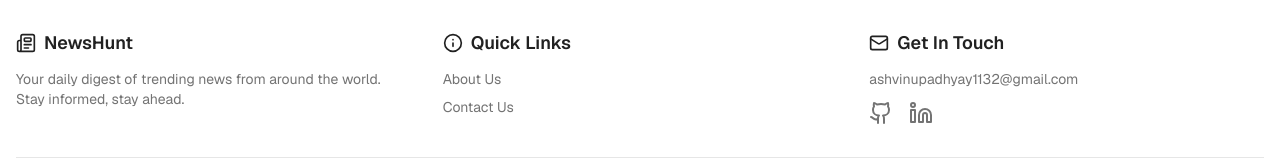
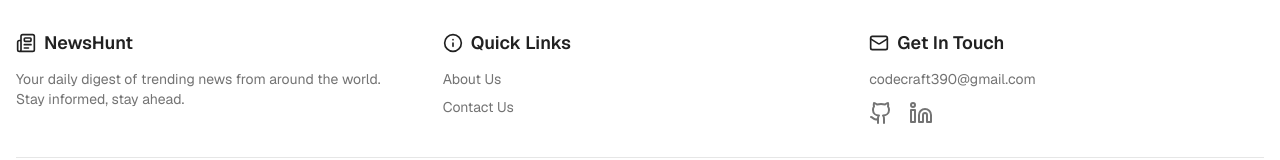
Before and after one commit to ashvinupadhyay1132/news, a Next.js app: page / in a window 1280 px wide. Shown: the part 526-686 px from the top of the page. Built offline with nearby package versions, Linux system fonts and the light colour scheme; no server answers.

Commit message:
Update footer.tsx
update email

```diff
--- a/src/components/layout/footer.tsx
+++ b/src/components/layout/footer.tsx
@@ -5,7 +5,7 @@ import { Separator } from '@/components/ui/separator';
 
 const Footer = () => {
   const currentYear = new Date().getFullYear();
-  const email = "ashvinupadhyay1132@gmail.com";
+  const email = "codecraft390@gmail.com";
 
   return (
     <footer className="bg-card border-t border-border text-muted-foreground">
```
